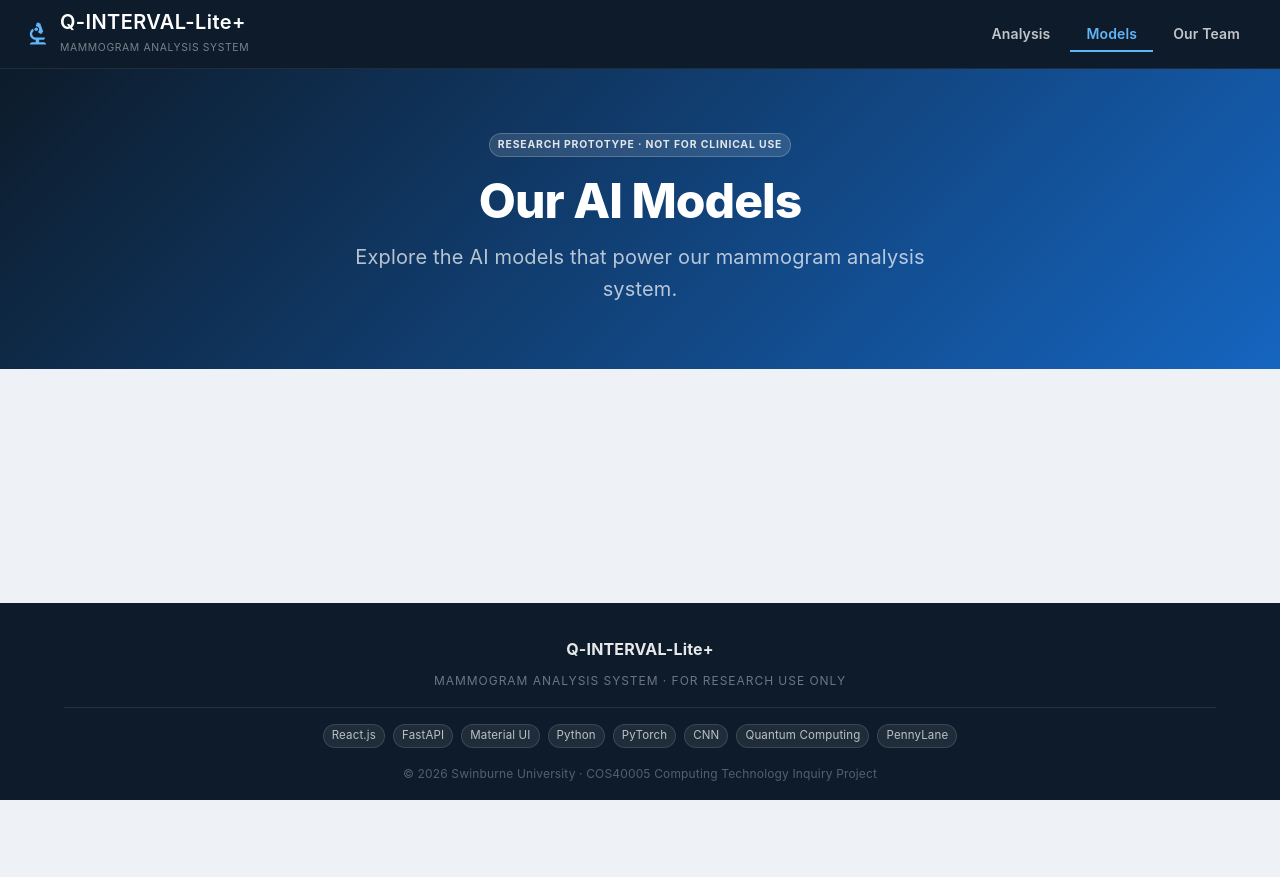
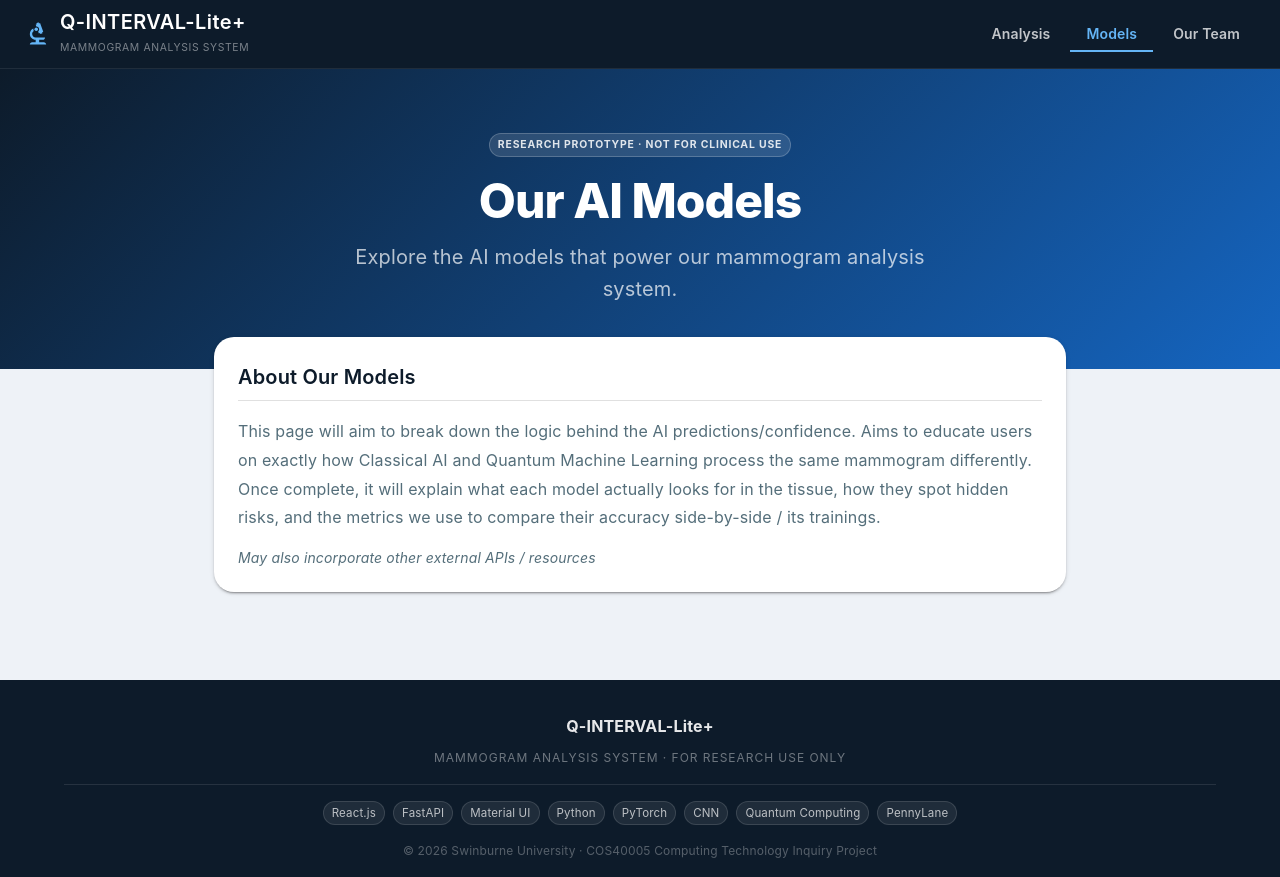
Before and after one commit to Nico-Gerber/Q-INTERVAL-Lite, a React (Create React App) app: page /Models in a window 1280 px wide. Before the commit the page ends 800 px from the top, so only its background shows below. Built offline with nearby package versions, Linux system fonts and the light colour scheme.

Commit message:
Updated models.jsx
Added further description of what this page aims to explore, etc.

```diff
--- a/src/pages/models.jsx
+++ b/src/pages/models.jsx
@@ -1,5 +1,5 @@
 import React from 'react';
-import { Typography, Box, Chip } from '@mui/material';
+import { Typography, Box, Chip, Paper, Container, Divider } from '@mui/material';
 
 const Models = () => {
   return (
@@ -37,6 +37,24 @@ const Models = () => {
           Explore the AI models that power our mammogram analysis system.
         </Typography>
       </Box>
+
+      <Container maxWidth="md" sx={{ mt: { xs: -3, md: -4 } }}>
+        {/* ── Information Card ── */}
+        <Paper elevation={2} sx={{ p: { xs: 2, md: 3 }, mb: 3, borderRadius: 2 }}>
+          <Typography variant="h6" gutterBottom>
+            About Our Models
+          </Typography>
+          <Divider sx={{ mb: 2 }} />
+
+          <Typography variant="body1" color="text.secondary" sx={{ lineHeight: 1.8 }}>
+            This page will aim to break down the logic behind the AI predictions/confidence. Aims to educate users on exactly how Classical AI and Quantum Machine Learning process the same mammogram differently. Once complete, it will explain what each model actually looks for in the tissue, how they spot hidden risks, and the metrics we use to compare their accuracy side-by-side / its trainings.
+          </Typography>
+
+          <Typography variant="body2" color="text.secondary" sx={{ mt: 2, fontStyle: 'italic' }}>
+            May also incorporate other external APIs / resources
+          </Typography>
+        </Paper>
+      </Container>
     </Box>
   );
 };
```
